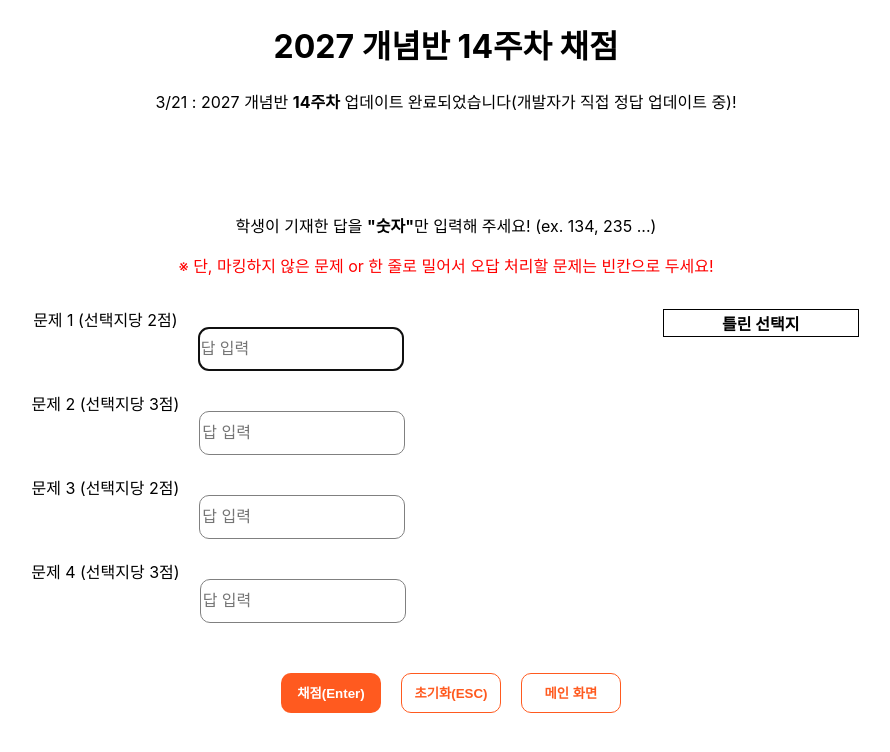
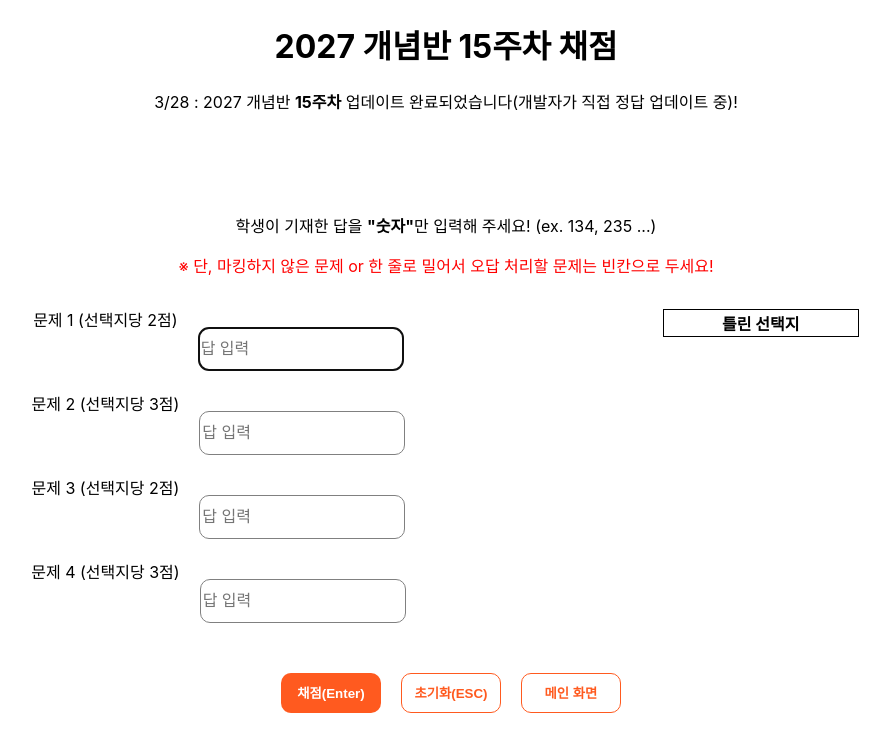
Before and after one commit to GitC0de/TGF-Scoring, a React (Create React App) app: page /concept-test in a window 1280 px wide. Shown: the top 752 px of the page, without its empty margins (194-1084 px from the left). Built offline with nearby package versions, Linux system fonts and the light colour scheme.

Commit message:
15th week update

```diff
--- a/src/component/ConceptTestScoring.js
+++ b/src/component/ConceptTestScoring.js
@@ -2,7 +2,7 @@ import React, { useState, useRef, useEffect } from "react";
 import { useNavigate } from "react-router-dom";
 import "./ConceptTestScoring.css";
 
-const answers = ["134", "1234", "235", "5"]; // 정답 수정
+const answers = ["245", "14", "5", "1245"]; // 정답 수정
 const pointsPerChoice = [2, 3, 2, 3]; // 점수 수정
 
 function analyzeAnswer(studentAnswer, correctAnswer) {
@@ -105,9 +105,9 @@ export default function GradingApp() {
 
   return (
     <>
-      <h1>2027 개념반 14주차 채점</h1>
+      <h1>2027 개념반 15주차 채점</h1>
       <p>
-        3/21 : 2027 개념반 <strong>14주차</strong> 업데이트
+        3/28 : 2027 개념반 <strong>15주차</strong> 업데이트
         완료되었습니다(개발자가 직접 정답 업데이트 중)!
       </p>
       <p className="manual">
```
